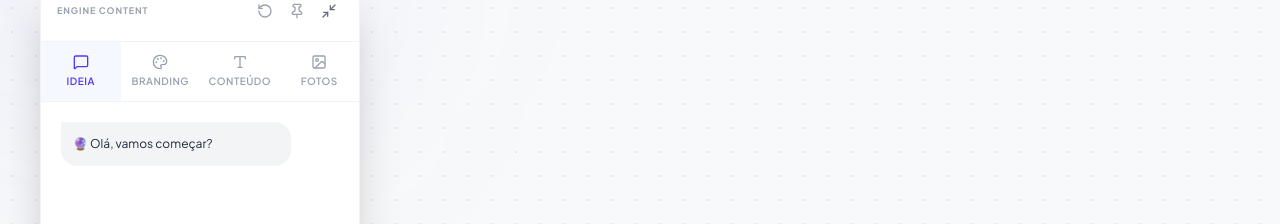
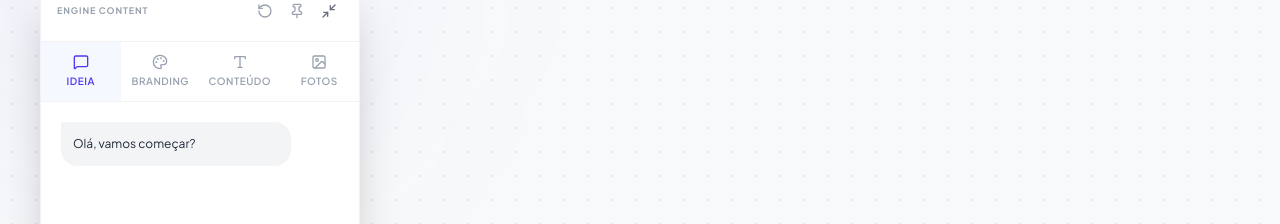
Before and after one commit to douglasleao112/INSTA-CRAFT, a React (Vite) app: page / in a window 1280 px wide. Shown: the part 100-324 px from the top of the page. Built offline with nearby package versions, Linux system fonts and the light colour scheme.

Commit message:
refactor: Simplify branding and slide data types
Removes deprecated typography fields from branding and slide data types. These fields were redundant and are now managed through a more centralized configuration.

```diff
--- a/src/components/ControlPanel.tsx
+++ b/src/components/ControlPanel.tsx
@@ -73,7 +73,7 @@ export const ControlPanel: React.FC<ControlPanelProps> = ({
 
   // Chat state
   const [messages, setMessages] = useState<Message[]>([
-    { role: 'model', text: '🔮 Olá, vamos começar?' }
+    { role: 'model', text: 'Olá, vamos começar?' }
   ]);
   const [input, setInput] = useState('');
   const [isLoading, setIsLoading] = useState(false);
@@ -180,11 +180,11 @@ useEffect(() => {
     }
   };
 
-const handleBrandingChange = (key: keyof Branding, value: any) => {
-  updateConfig({
-    branding: { ...config.branding, [key]: value }
-  });
-};
+  const handleBrandingChange = (key: keyof Branding, value: any) => {
+    updateConfig({
+      branding: { ...config.branding, [key]: value }
+    });
+  };
 
   const handleFiles = (files: FileList | null) => {
     if (!files) return;
--- a/src/types.ts
+++ b/src/types.ts
@@ -49,24 +49,9 @@ export interface Branding {
     bottomLeft: SignatureSlot;
     bottomRight: SignatureSlot;
   };
-  typography: {
-    headlineFontFamily: string;
-    headlineFontSize: number;   // px
-    headlineFontWeight: number;
-
-    subheadlineFontFamily: string;
-    subheadlineFontSize: number; // px
-    subheadlineFontWeight: number;
-
-    signatureFontFamily: string;
-    signatureFontSize: number; // px
-    signatureFontWeight: number;
-  };
 }
 
 export interface SlideData {
-  headlineStyle?: { fontFamily?: string; fontSize?: number; fontWeight?: number };
-  subheadlineStyle?: { fontFamily?: string; fontSize?: number; fontWeight?: number };
   id: string;
   headline: string;
   subheadline: string;
```
